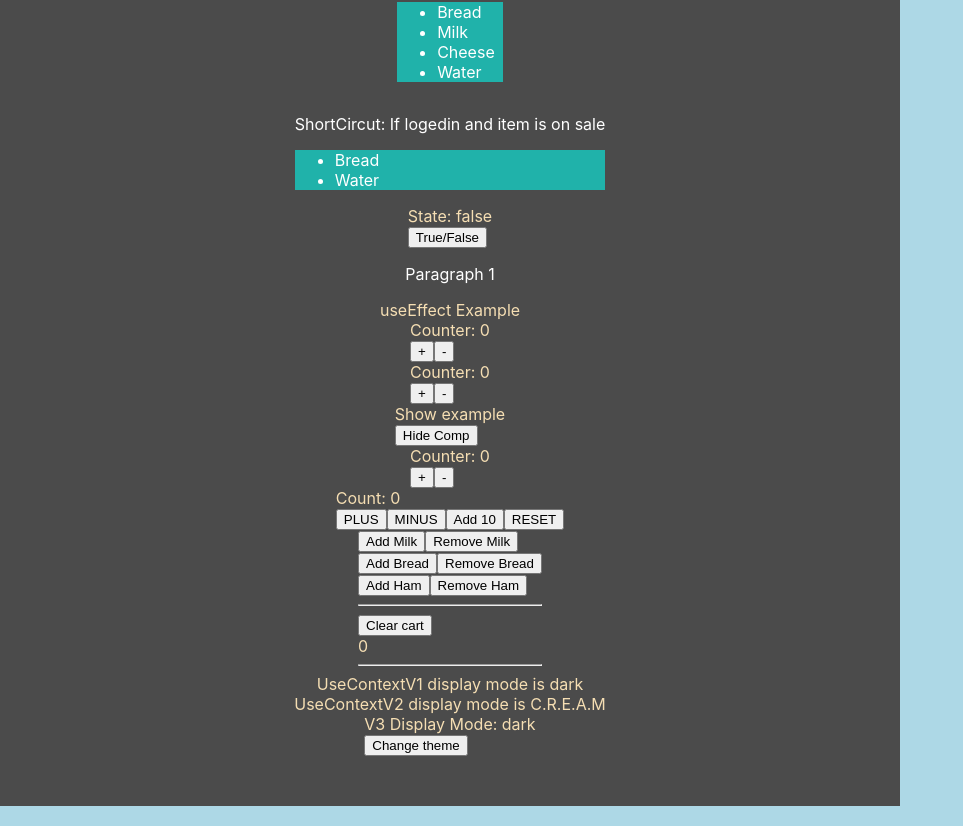
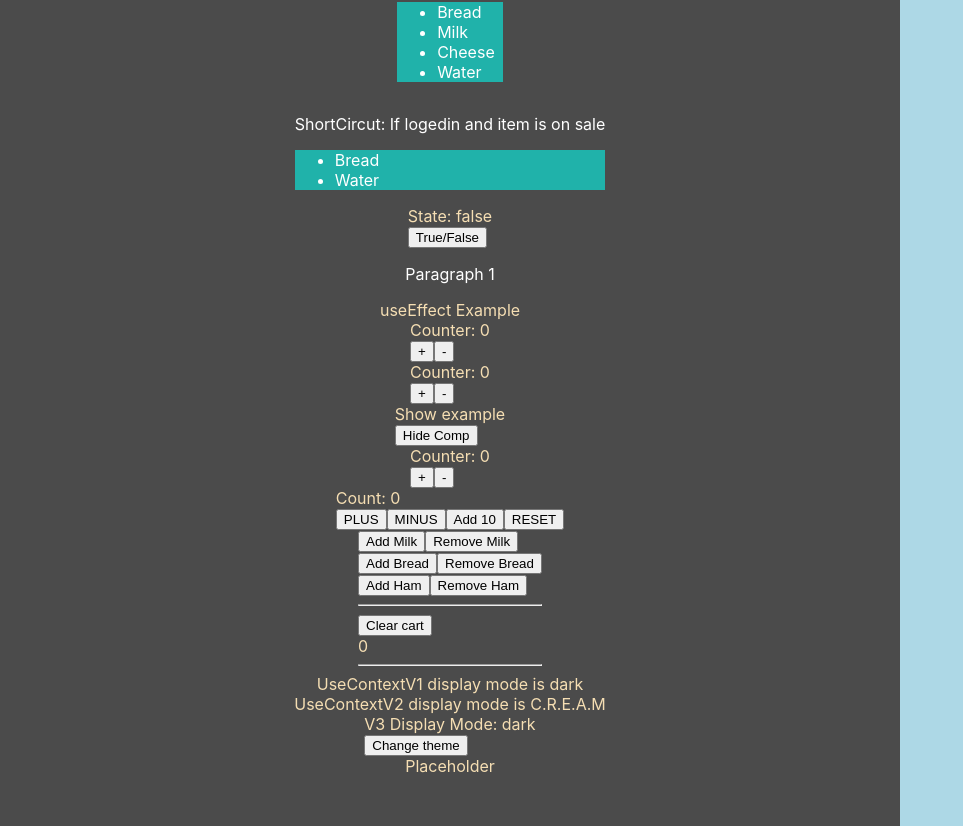
Before and after one commit to NatuRal3/feu2-frameworks, a React (Create React App) app in the folder m-f-a/: page / in a window 1280 px wide. Shown: the part 777-1603 px from the top of the page, without its empty margins (0-963 px from the left). Built offline with nearby package versions, Linux system fonts and the light colour scheme.

Commit message:
placeholder

```diff
--- a/m-f-a/src/App.js
+++ b/m-f-a/src/App.js
@@ -53,6 +53,7 @@ function App() {
       <UseContextV3 />
       {/* <ZustandV1 /> */}
       {/* <ZustandV2 /> */}
+      <div>Placeholder</div>
     </div>
   );
 }
```
